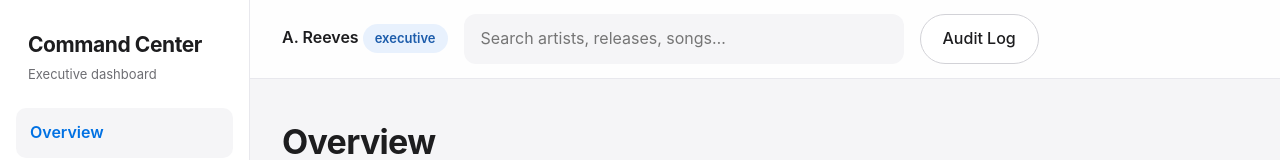
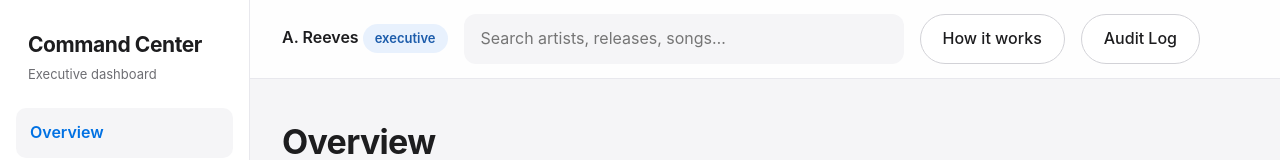
Before and after one commit to borngifted/executive-command-center, a website: page executive-command-center.html in a window 1280 px wide. Shown: the top 160 px of the page. Drawn offline with Linux system fonts and the light colour scheme.

Commit message:
Add 'How it works' link to dashboard topbar
The live app had no in-app path to the plain-English explainer
(how-it-works.html). Add a topbar link next to Audit Log so anyone
opening the dashboard on GitHub Pages can reach the explainer.

Co-Authored-By: Claude Opus 4.8 (1M context) <noreply@anthropic.com>

```diff
--- a/executive-command-center.html
+++ b/executive-command-center.html
@@ -63,6 +63,7 @@ h3 { font-size: 19px; font-weight: 600; }
 .row-bad td { background: var(--crit-bg); }
 .btn { background: var(--surface); border: 1px solid var(--line); color: var(--ink); border-radius: 999px; padding: 11px 22px; cursor: pointer; font: inherit; font-size: 16px; font-weight: 500; min-height: 44px; transition: background 0.15s ease, border-color 0.15s ease; }
 .btn:hover { background: var(--surface-2); }
+.btn-link { display: inline-flex; align-items: center; text-decoration: none; }
 .btn-sm { padding: 7px 16px; font-size: 15px; min-height: 36px; }
 .btn-good { background: var(--good-ink); border-color: var(--good-ink); color: #ffffff; }
 .btn-good:hover { background: #14682c; }
@@ -123,6 +124,7 @@ svg { max-width: 100%; height: auto; display: block; }
     <header id="topbar">
       <div id="whoami"></div>
       <input id="search" type="search" placeholder="Search artists, releases, songs…" autocomplete="off">
+      <a id="howBtn" class="btn btn-link" href="how-it-works.html">How it works</a>
       <button id="auditBtn" class="btn" type="button" data-action="audit">Audit Log</button>
     </header>
     <main id="view"></main>
--- a/src/styles.css
+++ b/src/styles.css
@@ -56,6 +56,7 @@ h3 { font-size: 19px; font-weight: 600; }
 .row-bad td { background: var(--crit-bg); }
 .btn { background: var(--surface); border: 1px solid var(--line); color: var(--ink); border-radius: 999px; padding: 11px 22px; cursor: pointer; font: inherit; font-size: 16px; font-weight: 500; min-height: 44px; transition: background 0.15s ease, border-color 0.15s ease; }
 .btn:hover { background: var(--surface-2); }
+.btn-link { display: inline-flex; align-items: center; text-decoration: none; }
 .btn-sm { padding: 7px 16px; font-size: 15px; min-height: 36px; }
 .btn-good { background: var(--good-ink); border-color: var(--good-ink); color: #ffffff; }
 .btn-good:hover { background: #14682c; }
```
Also changed, not shown: src/shell.html (+1 -0 lines).
